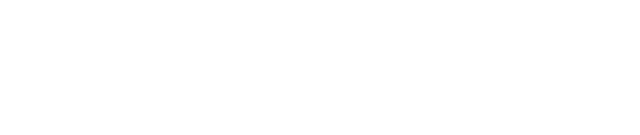
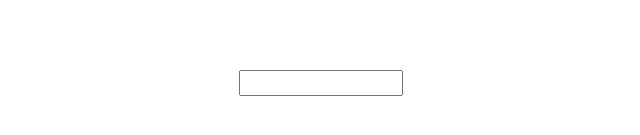
Before and after one commit to alexvassiliou/react-gifs, a React app: page / in a window 1280 px wide. Shown: the part 317-452 px from the top of the page, without its empty margins (319-959 px from the left). Built offline with nearby package versions, Linux system fonts and the light colour scheme.

Commit message:
search bar rendering

```diff
--- a/assets/stylesheets/application.scss
+++ b/assets/stylesheets/application.scss
@@ -8,3 +8,29 @@
   align-items: center;
   justify-content: center;
 }
+
+.left-scene {
+  flex: 0 0 60%;
+  position: sticky;
+  display: flex;
+  flex-direction: column;
+
+}
+
+.form-search {
+  padding: 60px 60px 60px 120px;
+  border: none;
+  font-size: 2.6em;
+  box-shadow: none;
+  &:focus {
+    box-shadow: none;
+  }
+
+  .right-scene {
+    flex: 0 0 40%;
+    position: sticky;
+    display: flex;
+    flex-direction: column;
+  }
+
+}
--- a/src/components/app.jsx
+++ b/src/components/app.jsx
@@ -1,6 +1,6 @@
 import React, { Component } from 'react';
 
-// import SearchBar from './search_bar.jsx';
+import SearchBar from './search_bar.jsx';
 // import Gif from './gif.jsx';
 
 class App extends Component {
@@ -8,8 +8,7 @@
     return (
     <div>
       <div className="left-scene">
-{/*        <SearchBar />*/}
-{/*        <Gif id="l0HlNbeDtwwkBUiI"/>*/}
+        <SearchBar />
       </div>
       <div className="right-scene">
       </div>
--- a/src/components/search_bar.jsx
+++ b/src/components/search_bar.jsx
@@ -3,9 +3,9 @@
 
 class SearchBar extends Component {
   render() {
-    return() {
-      <input type="text" className="form-control form-search"/>
-    }
+    return (
+      <input type="text"/>
+    );
   }
 }
 
```
Also changed, not shown: src/components/gif.jsx (+11 -11 lines).
